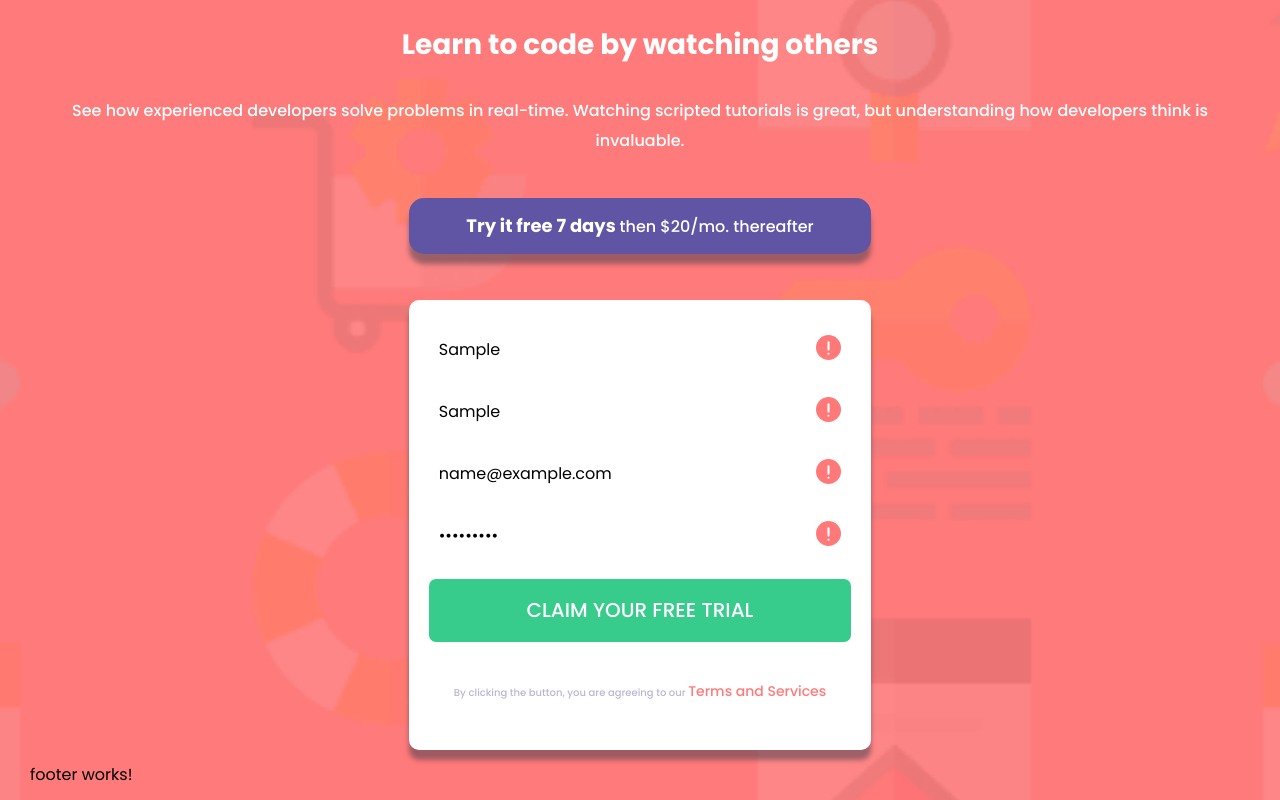
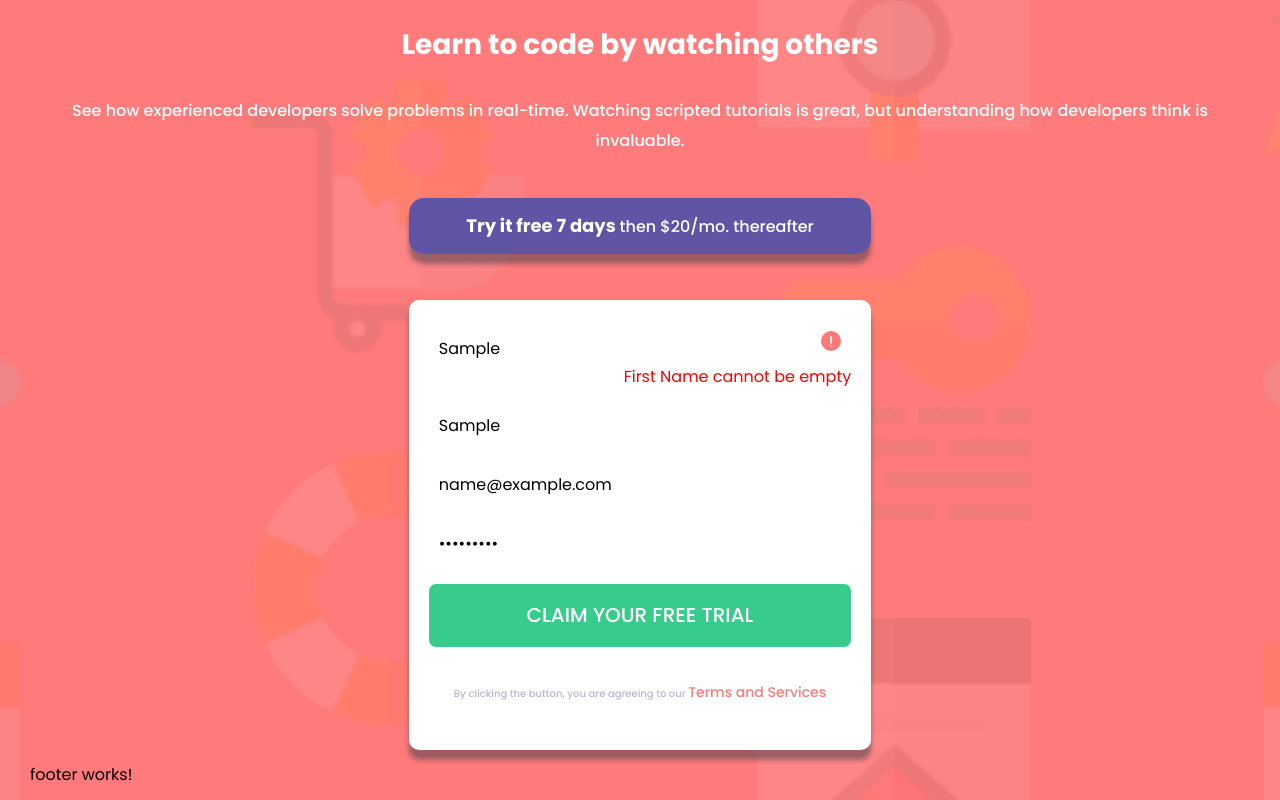
Before and after one commit to FranciscoFrontEndDeveloper/introComponentWithSignupFormMaster, an Angular app: page / in a window 1280 px wide. Both pictures are taken after typing "Sample", "Sample", "name@example.com", "Sample123" into the empty fields and a click on the button "CLAIM YOUR FREE TRIAL". Built offline with nearby package versions, Linux system fonts and the light colour scheme.

Commit message:
removo conditions

```diff
--- a/src/app/app.module.ts
+++ b/src/app/app.module.ts
@@ -8,6 +8,7 @@ import { FooterComponent } from './components/footer/footer.component';
 import { InputComponent } from './components/input/input.component';
 import { ReactiveFormsModule } from '@angular/forms';
 import { IconerrorComponent } from './components/iconerror/iconerror.component';
+import { ErrormessgeComponent } from './components/errormessge/errormessge.component';
 @NgModule({
   declarations: [
     AppComponent,
@@ -15,7 +16,8 @@ import { IconerrorComponent } from './components/iconerror/iconerror.component';
     FormComponent,
     FooterComponent,
     InputComponent,
-    IconerrorComponent
+    IconerrorComponent,
+    ErrormessgeComponent
   ],
   imports: [
     BrowserModule,
--- /dev/null
+++ b/src/app/components/errormessge/errormessge.component.html
@@ -0,0 +1,3 @@
+<div class="errorMessajeContainer">
+  <span>{{ inputMessageName }} cannot be empty</span>
+</div>
--- /dev/null
+++ b/src/app/components/errormessge/errormessge.component.sass
@@ -0,0 +1,5 @@
+.errorMessajeContainer
+ display: flex
+ flex-direction: row
+ justify-content: end
+ color: red
--- a/src/app/components/form/form.component.html
+++ b/src/app/components/form/form.component.html
@@ -15,7 +15,23 @@
           [InputPlaceholder]="FirstName"
           formControlName="firtsname"
         ></app-input>
-        <app-iconerror></app-iconerror>
+        <app-iconerror
+          *ngIf="
+            (formSignUp.controls['firtsname'].invalid &&
+              (formSignUp.controls['firtsname'].touched ||
+                formSignUp.controls['firtsname'].dirty)) ||
+            formSignUp.controls['firtsname'].valid
+          "
+        ></app-iconerror>
+        <app-errormessge
+          [inputMessageName]="FirstName"
+          *ngIf="
+            (formSignUp.controls['firtsname'].invalid &&
+              (formSignUp.controls['firtsname'].touched ||
+                formSignUp.controls['firtsname'].dirty)) ||
+            formSignUp.controls['firtsname'].valid
+          "
+        ></app-errormessge>
       </div>
       <div>
         <app-input
@@ -23,7 +39,23 @@
           [InputPlaceholder]="LastName"
           formControlName="lastname"
         ></app-input>
-        <app-iconerror></app-iconerror>
+        <app-iconerror
+          *ngIf="
+            (formSignUp.controls['lastname'].invalid &&
+              (formSignUp.controls['lastname'].touched ||
+                formSignUp.controls['lastname'].dirty)) ||
+            submitted
+          "
+        ></app-iconerror>
+        <app-errormessge
+          [inputMessageName]="LastName"
+          *ngIf="
+            (formSignUp.controls['lastname'].invalid &&
+              (formSignUp.controls['lastname'].touched ||
+                formSignUp.controls['lastname'].dirty)) ||
+            submitted
+          "
+        ></app-errormessge>
       </div>
       <div>
         <app-input
@@ -31,7 +63,23 @@
           [InputPlaceholder]="EmailAddress"
           formControlName="email"
         ></app-input>
-        <app-iconerror></app-iconerror>
+        <app-iconerror
+          *ngIf="
+            (formSignUp.controls['email'].invalid &&
+              (formSignUp.controls['email'].touched ||
+                formSignUp.controls['email'].dirty)) ||
+            submitted
+          "
+        ></app-iconerror>
+        <app-errormessge
+          [inputMessageName]="EmailAddress"
+          *ngIf="
+            (formSignUp.controls['email'].invalid &&
+              (formSignUp.controls['email'].touched ||
+                formSignUp.controls['email'].dirty)) ||
+            submitted
+          "
+        ></app-errormessge>
       </div>
       <div>
         <app-input
@@ -39,7 +87,23 @@
           [InputPlaceholder]="Password"
           formControlName="password"
         ></app-input>
-        <app-iconerror></app-iconerror>
+        <app-iconerror
+          *ngIf="
+            (formSignUp.controls['password'].invalid &&
+              (formSignUp.controls['password'].touched ||
+                formSignUp.controls['password'].dirty)) ||
+            submitted
+          "
+        ></app-iconerror>
+        <app-errormessge
+          [inputMessageName]="Password"
+          *ngIf="
+            (formSignUp.controls['password'].invalid &&
+              (formSignUp.controls['password'].touched ||
+                formSignUp.controls['password'].dirty)) ||
+            submitted
+          "
+        ></app-errormessge>
       </div>
       <div>
         <button class="buttonStyle" type="submit">Claim your free trial</button>
--- a/src/app/components/form/form.component.sass
+++ b/src/app/components/form/form.component.sass
@@ -44,6 +44,9 @@ form
   &:hover
     opacity: 0.8
 
+.inputRequired
+  border: 2px solid $Red
+
 @media only screen and ( min-width: 1440px  )
   form
     max-height: 500px
--- a/src/app/components/form/form.component.ts
+++ b/src/app/components/form/form.component.ts
@@ -1,31 +1,59 @@
-import { FormGroup, FormBuilder } from '@angular/forms';
+import { FormGroup, FormBuilder, Validators } from '@angular/forms';
 import { Component } from '@angular/core';
 
 @Component({
   selector: 'app-form',
   templateUrl: './form.component.html',
-  styleUrls: ['./form.component.sass']
+  styleUrls: ['./form.component.sass'],
 })
 export class FormComponent {
-  textInput: string = 'text'
-  emailInput: string = 'email'
-  passwordInput: string = 'password'
-  FirstName: string = 'First Name '
-  LastName: string = 'Last Name '
-  EmailAddress: string = 'Email Address'
-  Password: string = 'Password'
+  textInput: string = 'text';
+  emailInput: string = 'email';
+  passwordInput: string = 'password';
+  FirstName: string = 'First Name ';
+  LastName: string = 'Last Name ';
+  EmailAddress: string = 'Email Address';
+  Password: string = 'Password';
   formSignUp: any;
+  submitted: boolean = false;
+  requiredValue: string = '';
+  complementMessaje: string = 'kkkd';
 
   constructor(private formBuilder: FormBuilder) {
+    this.createFormSignUp();
+  }
+
+  createFormSignUp() {
     this.formSignUp = this.formBuilder.group({
-      firtsname: '',
-      lastname: '',
-      email: '',
-      password: '',
-    })
+      firtsname: ['', Validators.required],
+      lastname: ['', Validators.required],
+      email: ['', [Validators.email, Validators.required]],
+      password: ['', Validators.required],
+    });
+
+    // this.formSignUp.controls['firtsname'].valueChanges.suscribe((data: any) => {
+    //   console.log(data)
+    // });
   }
 
   onSubmitSignUp() {
-    this.formSignUp.value
+    console.group('email');
+    // console.log(this.formSignUp.controls['firtsname'].status === "INVALID");
+    // console.log(this.formSignUp.controls['lastname'].status === "INVALID");
+    // console.log(this.formSignUp.controls['email'].status === "INVALID");
+    // console.log(this.formSignUp.controls['password'].status === "INVALID");
+
+    console.log(this.formSignUp.controls['firtsname'].invalid);
+    console.log(this.formSignUp.controls['lastname'].invalid);
+    console.log(this.formSignUp.controls['email'].invalid);
+    console.log(this.formSignUp.controls['password'].invalid);
+    console.groupEnd();
+    // console.log(this.formSignUp.valid);
+    if (this.formSignUp.valid) {
+      this.submitted = false;
+    } else {
+      // this.submitted = true;
+      this.EmailAddress = 'email@example/com';
+    }
   }
 }
--- a/src/app/components/iconerror/iconerror.component.sass
+++ b/src/app/components/iconerror/iconerror.component.sass
@@ -1,11 +1,6 @@
 .iconErrorContainer
  position: absolute
- width: 25px
- height: 25px
+ width: 20px
+ height: 20px
  right: 10px
- bottom: 10px
-
-// @media only screen and ( min-width: 1440px  )
-//  .iconErrorContainer
-//   right: 6px
-//   bottom: 10px
+ bottom: 36px
--- a/src/app/components/input/input.component.sass
+++ b/src/app/components/input/input.component.sass
@@ -11,6 +11,3 @@
     border: 2px solid $GrayishBlue
   &:placeholder-shown
     @include fontStyles(14px, 700, black, start )
-
-.inputRequired
-  border: 2px solid $Red
--- a/src/app/components/input/input.component.ts
+++ b/src/app/components/input/input.component.ts
@@ -35,6 +35,5 @@ export class InputComponent implements ControlValueAccessor {
   @Input('InputValue') InputValue: string = '';
   styleInput: string = '';
   ngOnInit(): void {
-
   }
 }
```
Also changed, not shown: src/app/components/errormessge/errormessge.component.ts (added, +10 -0 lines), 1 other file (tests, documents, lock files or other folders).
